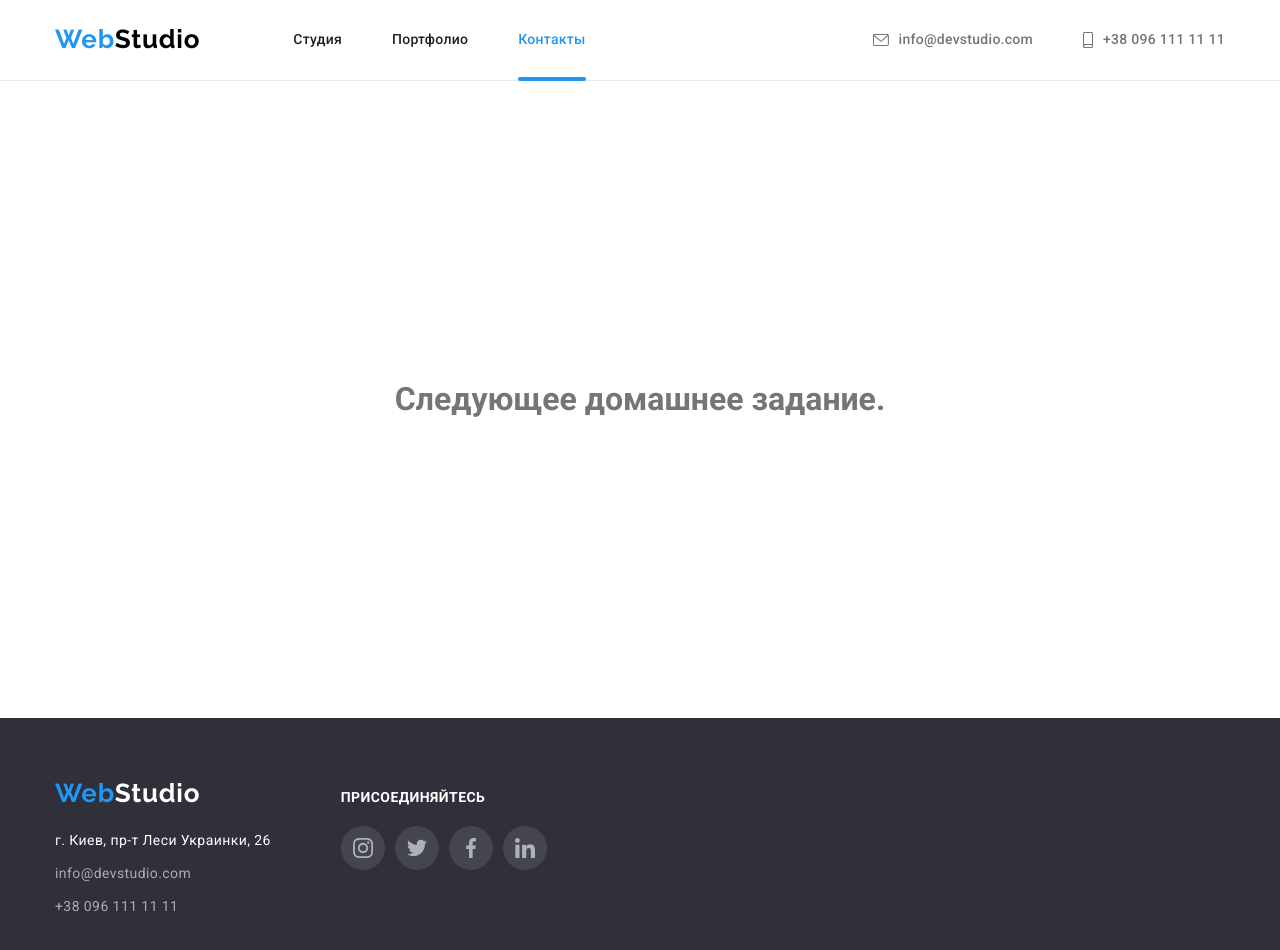
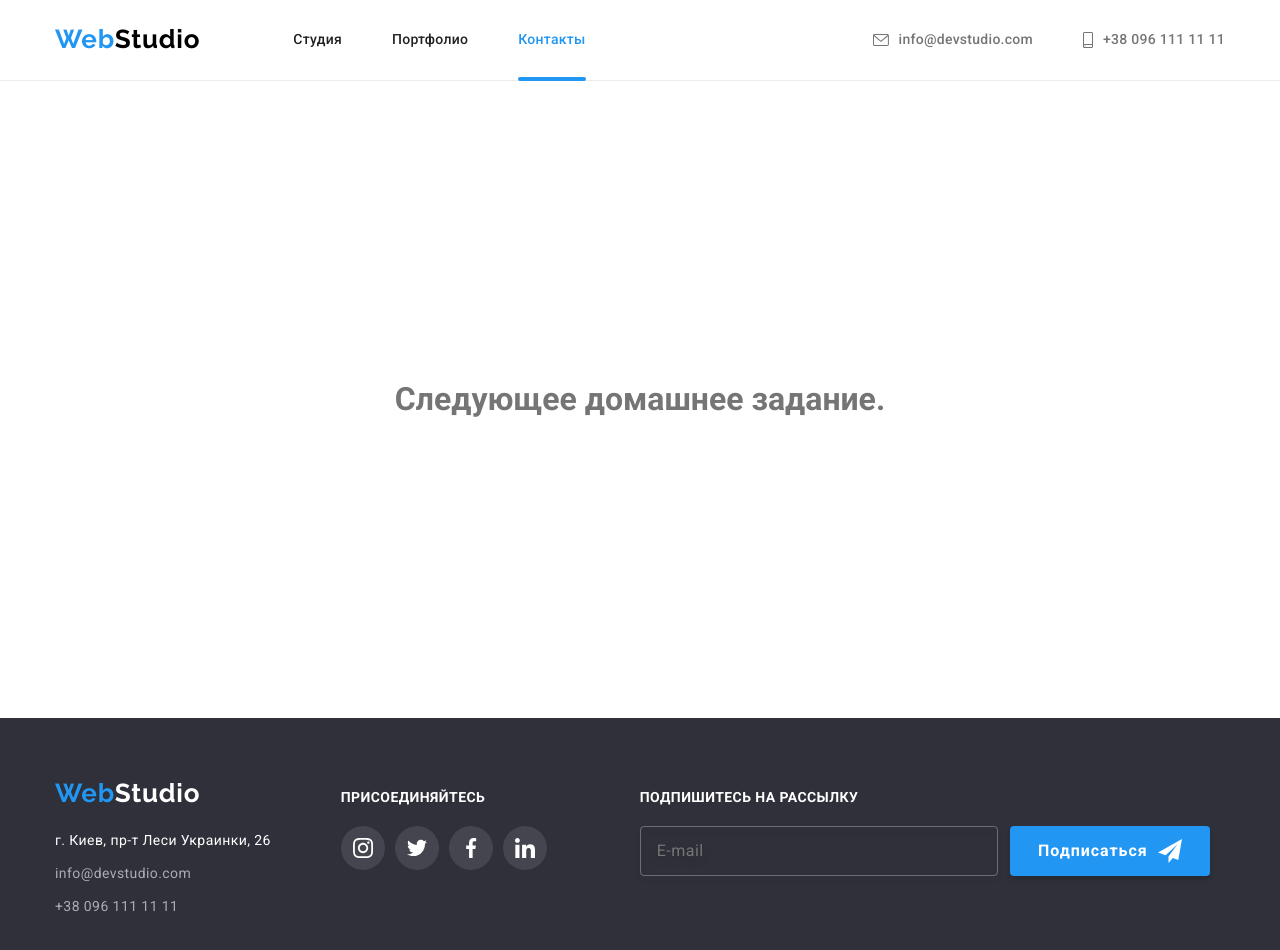
Before and after one commit to Leonidowicz/goit-markup-hw-06, a plain HTML site: page contact.html in a window 1280 px wide. Drawn offline with Linux system fonts and the light colour scheme.

Commit message:
Меняет цвет иконок футера на белый

```diff
--- a/contact.html
+++ b/contact.html
@@ -5,7 +5,10 @@
     <meta name="viewport" content="width=device-width, initial-scale=1.0" />
     <title>Контакты</title>
     <link rel="preconnect" href="https://fonts.gstatic.com" />
-    <link href="https://fonts.googleapis.com/css2?family=Oleo+Script&family=Raleway:wght@700&family=Roboto:wght@400;500;700;900&display=swap" rel="stylesheet" />
+    <link
+      href="https://fonts.googleapis.com/css2?family=Oleo+Script&family=Raleway:wght@700&family=Roboto:wght@400;500;700;900&display=swap"
+      rel="stylesheet"
+    />
     <link rel="stylesheet" href="./css/modern-normalize.css" />
     <link rel="stylesheet" href="./css/style.css" />
   </head>
@@ -73,32 +76,49 @@
           <ul class="social-links">
             <li>
               <a href="https://www.instagram.com/">
-                <svg class="social-link">
+                <svg class="social-link footer_social">
                   <use href="./images/svg/symbol-defs.svg#instagram-1"></use></svg
               ></a>
             </li>
             <li>
               <a href="https://www.twitter.com/"
-                ><svg class="social-link">
+                ><svg class="social-link footer_social">
                   <use href="./images/svg/symbol-defs.svg#twitter"></use></svg
               ></a>
             </li>
             <li>
               <a href="https://www.facebook.com/"
-                ><svg class="social-link">
+                ><svg class="social-link footer_social">
                   <use href="./images/svg/symbol-defs.svg#facebook"></use></svg
               ></a>
             </li>
             <li>
               <a href="https://www.linkedin.com/"
-                ><svg class="social-link">
+                ><svg class="social-link footer_social">
                   <use href="./images/svg/symbol-defs.svg#linkedin"></use></svg
               ></a>
             </li>
           </ul>
         </div>
 
-        <div></div>
+        <div class="subscribe">
+          <h2 class="subscribe__title">Подпишитесь на рассылку</h2>
+          <form class="subscribe__form" action="">
+            <input
+              class="subscribe__input"
+              type="email"
+              name="subscribe-email"
+              placeholder="E-mail"
+              id=""
+            />
+            <button class="subscribe__button btn" type="submit">
+              Подписаться
+              <svg class="subscribe__button--svg">
+                <use href="./images/svg/symbol-defs.svg#icon-send"></use>
+              </svg>
+            </button>
+          </form>
+        </div>
       </div>
     </footer>
   </body>
--- a/css/style.css
+++ b/css/style.css
@@ -245,18 +245,24 @@ address a {
   font-style: normal;
   color: var(--foter-gray);
 }
+
 .footer-social h2 {
   margin-top: 72px;
   margin-bottom: 20px;
-  color: var(--lite-bg);
+
   font-weight: 700;
   font-size: 14px;
   line-height: 1.14;
   text-transform: uppercase;
   letter-spacing: 0.03em;
+
+  color: var(--lite-bg);
 }
 .social-links a {
   background-color: var(--footer-black);
+}
+.footer_social {
+  fill: var(--lite-bg);
 }
 .subscribe {
   margin-top: 72px;
```
Also changed, not shown: index.html (+4 -4 lines), portfolio.html (+4 -4 lines).
